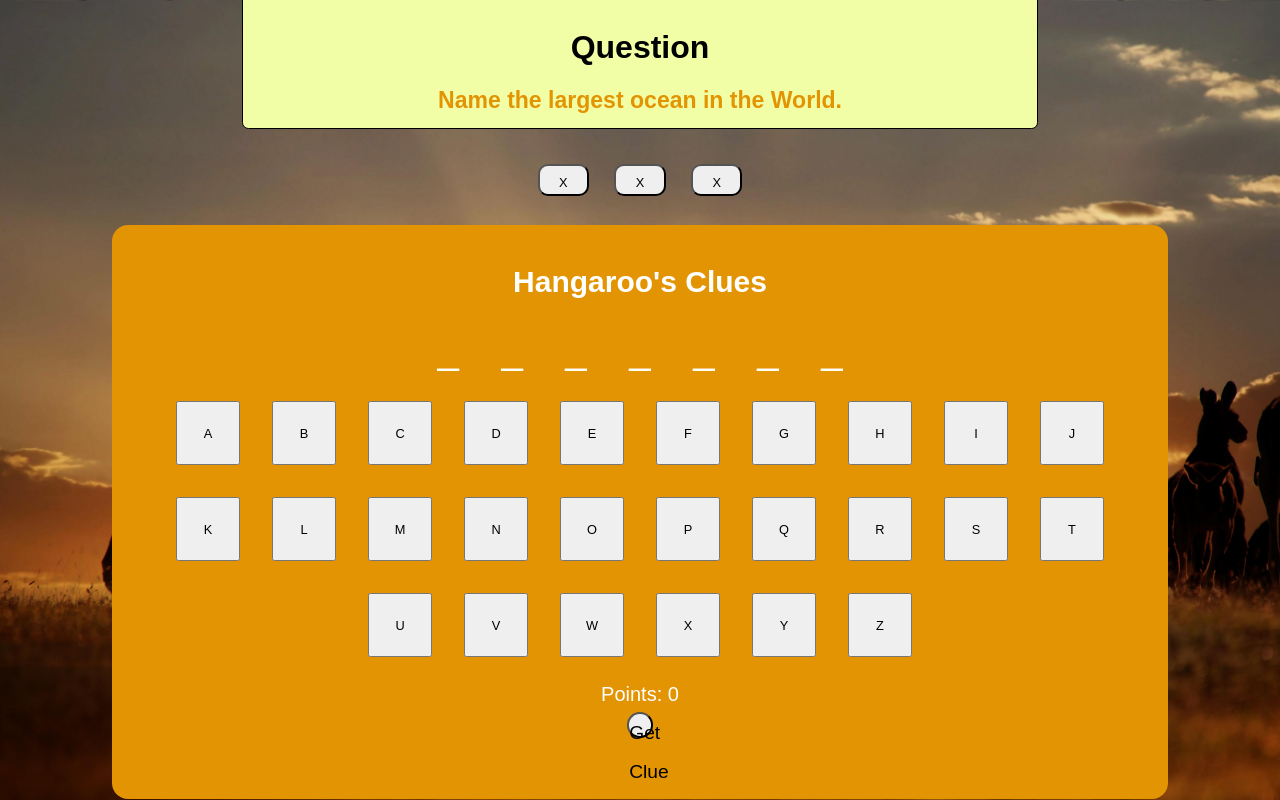
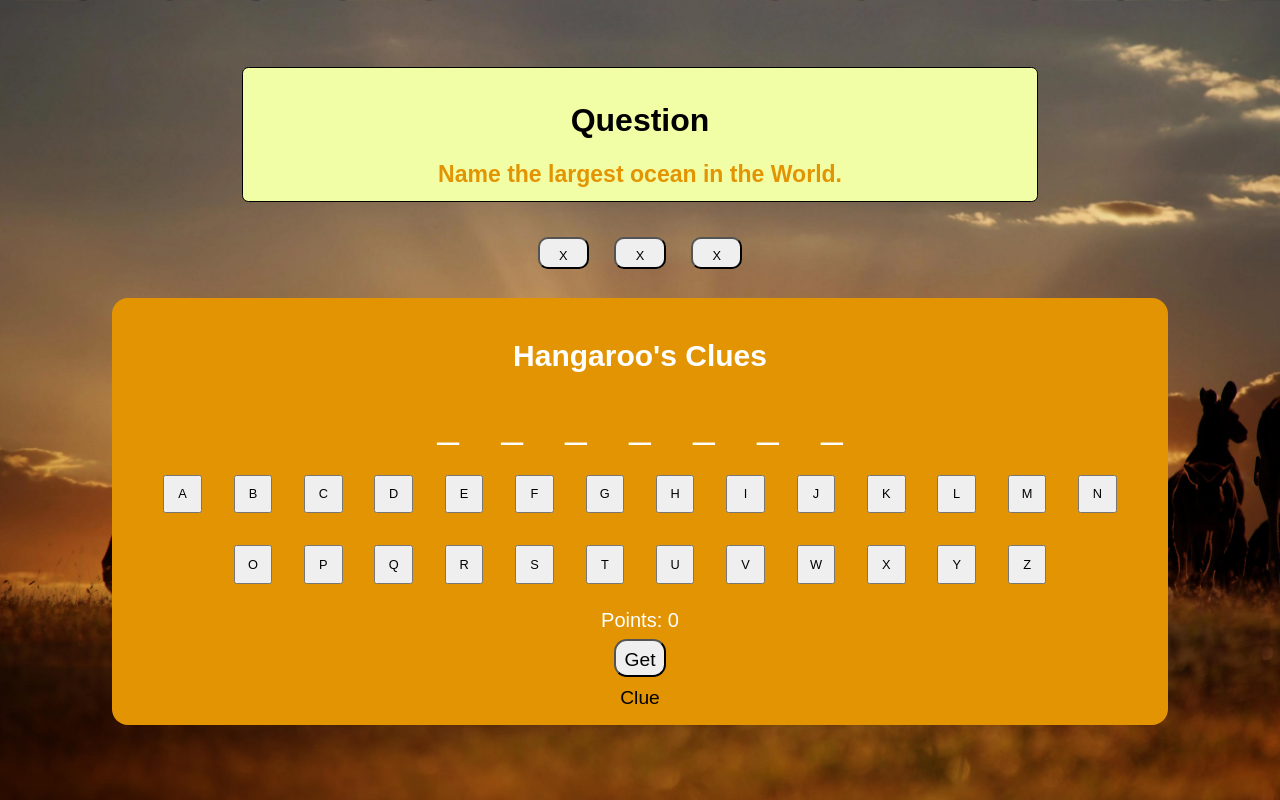
Before and after one commit to HangarooActivity/HangarooActivity.github.io, a PHP site: page / in a window 1280 px wide. Run offline with PHP 8.4, Linux system fonts and the light colour scheme.

Commit message:
Update styles.css

```diff
--- a/styles.css
+++ b/styles.css
@@ -68,8 +68,8 @@ body {
 }
 
 .letter-button {
-    width: 2vw;
-    height: 2vw;
+    width: 4vw;
+    height: 3vw;
     line-height: 2vw;
     border-radius: 0.8vw;
     margin: 0.5vw;
@@ -77,8 +77,8 @@ body {
 }
 
 .game-button {
-    width: 2vw;
-    height: 2vw;
+    width: 4vw;
+    height: 3vw;
     line-height: 3vw;
     border-radius: 1vw;
     margin: 0.5vw;
@@ -159,8 +159,8 @@ body {
 
 .button {
 
-    width: 5vw;
-    height: 5vw;
+    width: 3vw;
+    height: 3vw;
     margin: 1vw;
     font-size: 1vw;
 }
```
